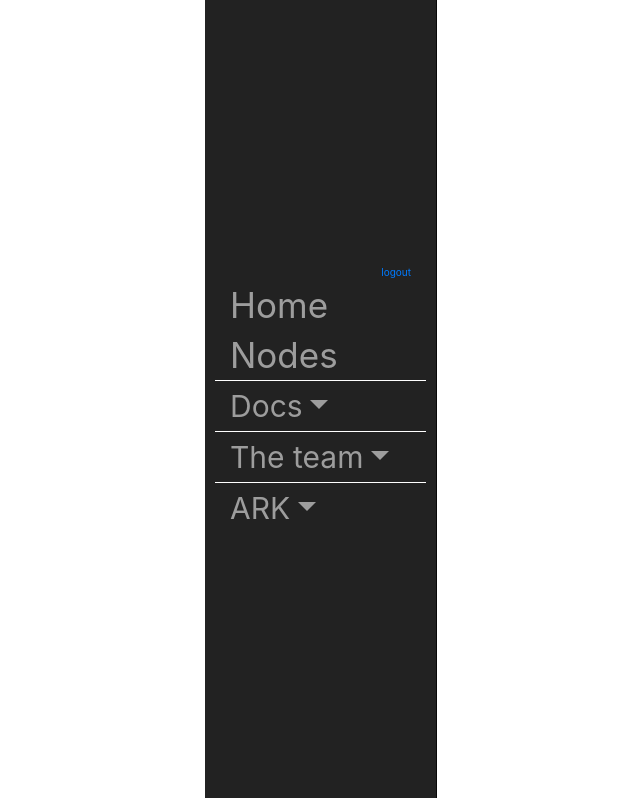
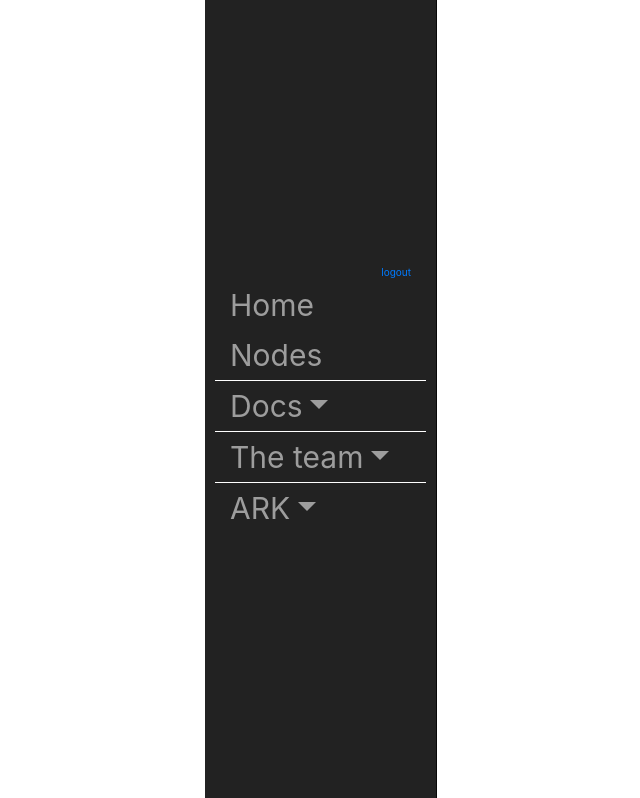
Before and after one commit to RudySeegers/dckntcp, a Django app: template console/templates/console/console_1.html in a window 1280 px wide. Shown: the part 16-814 px from the top of the page, without its empty margins (27-667 px from the left). Run offline with Django 3.2, Linux system fonts and the light colour scheme; the template is opened without the code that fills it: most values are stand-ins (such as "Sample title", 1, 10 or a date in 2020); parts of the project's set-up code (start-up, migrations or seed data) failed here and were passed over; some libraries are stand-ins or nearby versions.

Commit message:
changed link sizes

```diff
--- a/templates/console/consolebase.html
+++ b/templates/console/consolebase.html
@@ -72,12 +72,12 @@
           <span class="icon-bar"></span>
           <span class="icon-bar"></span>
         </button>
-        <a href="/logout">logout {{ request.user.username }}</a>
+        <a class="dropdown" href="/logout">logout {{ request.user.username }}</a>
       </div>
       <div id="navbar" class="navbar-collapse collapse">
         <ul class="nav navbar-nav">
-          <li><a href="{% url 'index' %}" style="font-size: 350%" >Home</a></li>
-          <li><a href="{% url 'console_node' %}" style="font-size: 350%" >Nodes</a></li>
+          <li><a href="{% url 'index' %}" style="font-size: 300%" >Home</a></li>
+          <li><a href="{% url 'console_node' %}" style="font-size: 300%" >Nodes</a></li>
           <li class="dropdown" style="border-top: 1px solid white">
             <a href="#" class="dropdown-toggle" data-toggle="dropdown" role="button" aria-haspopup="true" aria-expanded="false" style="font-size: 300%">Docs</a>
             <ul class="dropdown-menu">
```
